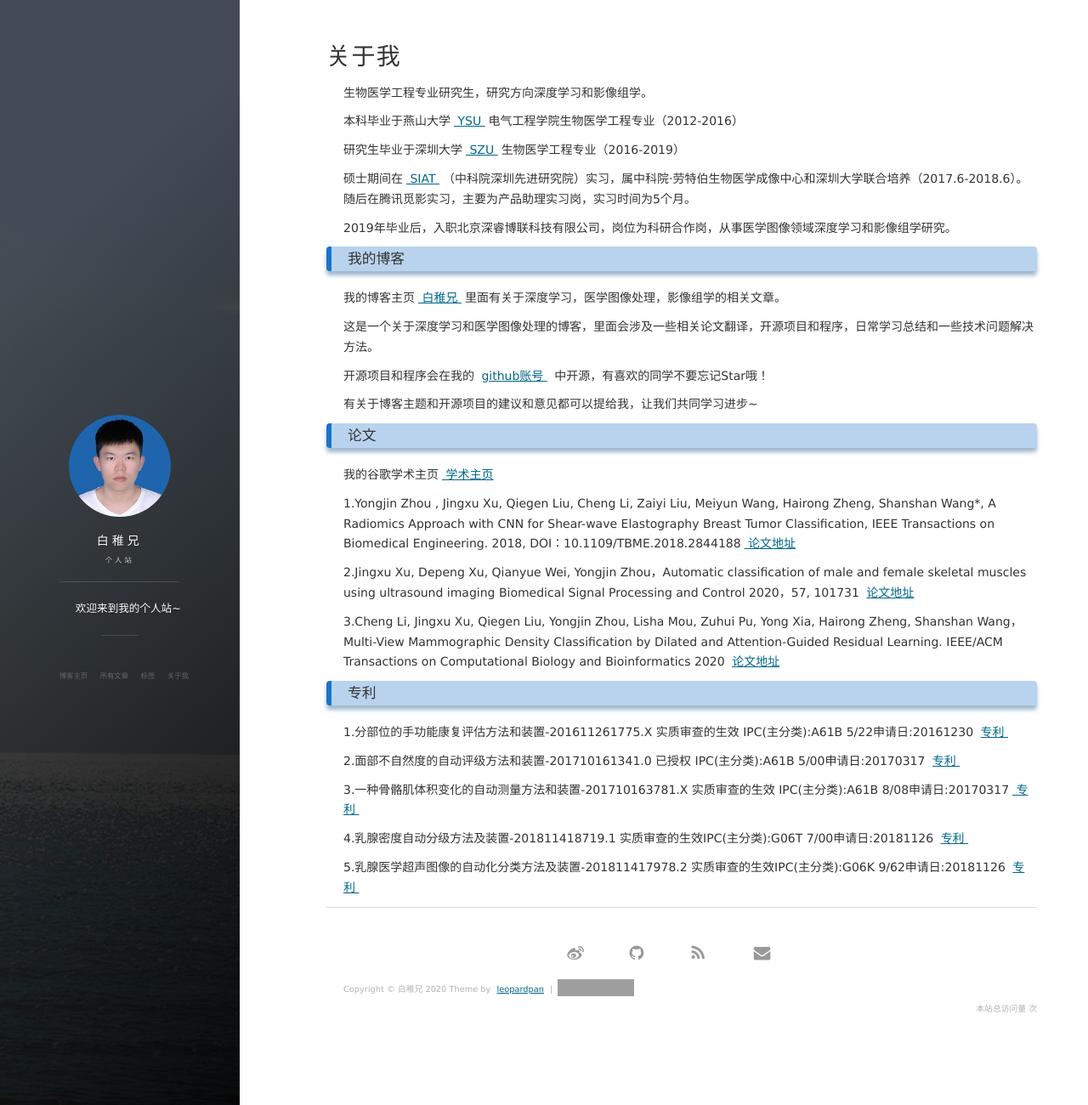
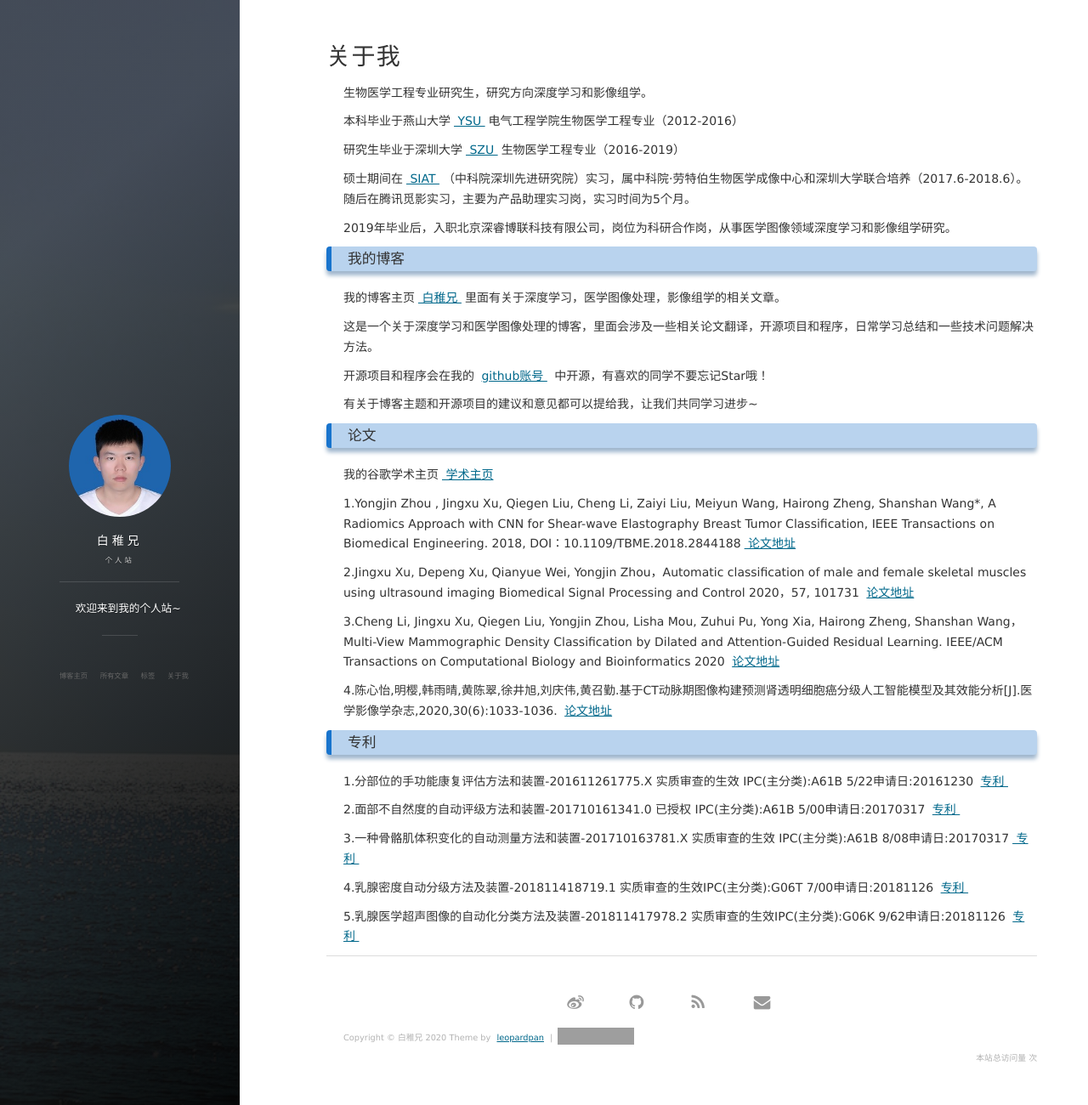
Before and after one commit to xujingxu/xujingxu.github.io, a Jekyll site: the page built from about.md, in a window 1280 px wide and 1300 px high. Shown: the whole window at 85% size. Built offline with Jekyll 4.4.1, drawn with Linux system fonts in a browser that asks for light colours; nearby versions of some CDN libraries; comment, search, counter and statistics services are not loaded; grey boxes are pictures that could not be loaded.

Commit message:
new paper

```diff
--- a/about.md
+++ b/about.md
@@ -40,6 +40,8 @@ title: 关于我
 <p>
 3.Cheng Li, Jingxu Xu, Qiegen Liu, Yongjin Zhou, Lisha Mou, Zuhui Pu, Yong Xia, Hairong Zheng, Shanshan Wang，Multi-View Mammographic Density Classification by Dilated and Attention-Guided Residual Learning. IEEE/ACM Transactions on Computational Biology and Bioinformatics 2020 <a target="_blank" href="https://ieeexplore.ieee.org/abstract/document/8978513"> 论文地址</a>
 <p>
+4.陈心怡,明樱,韩雨晴,黄陈翠,徐井旭,刘庆伟,黄召勤.基于CT动脉期图像构建预测肾透明细胞癌分级人工智能模型及其效能分析[J].医学影像学杂志,2020,30(6):1033-1036. <a target="_blank" href="http://med.wanfangdata.com.cn/Paper/Detail/PeriodicalPaper_yxyxxzz202006031"> 论文地址</a>
+<p>
 
 <p>
 <h3> 专利</h3>
```
